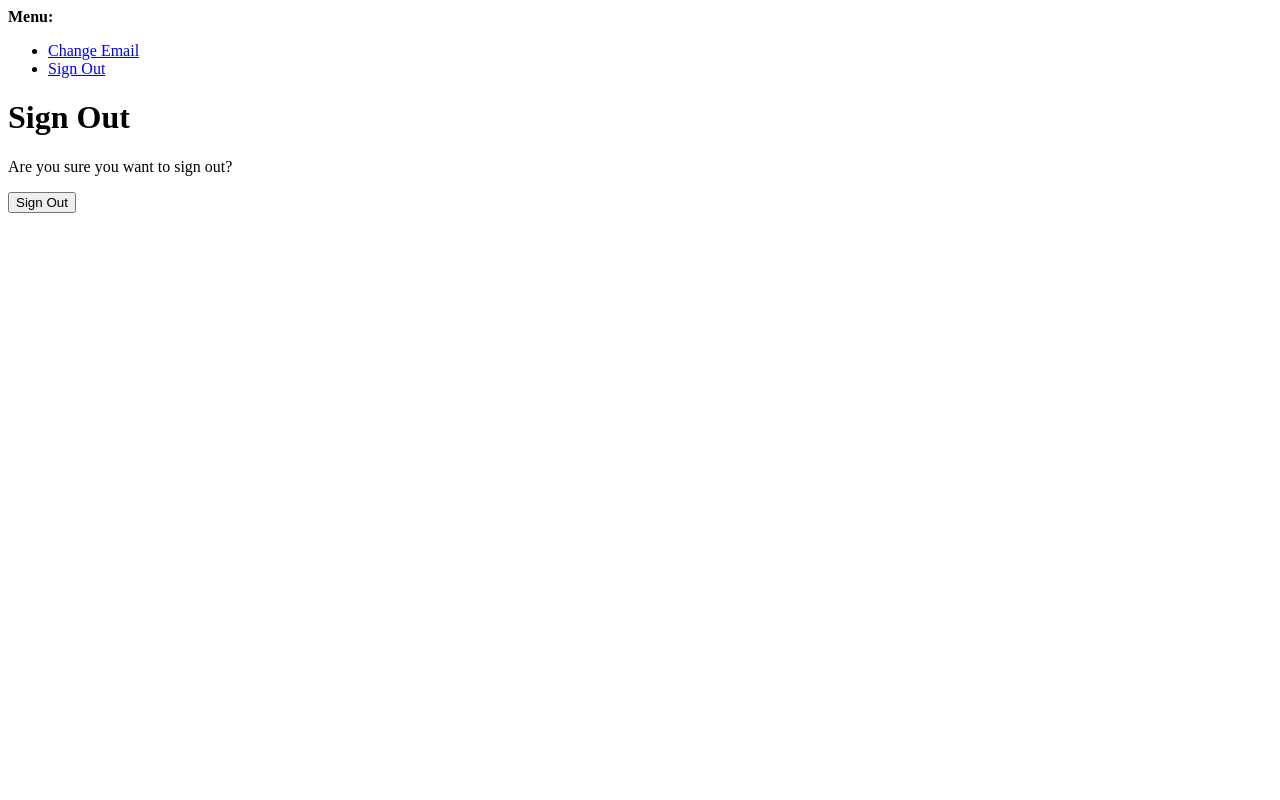
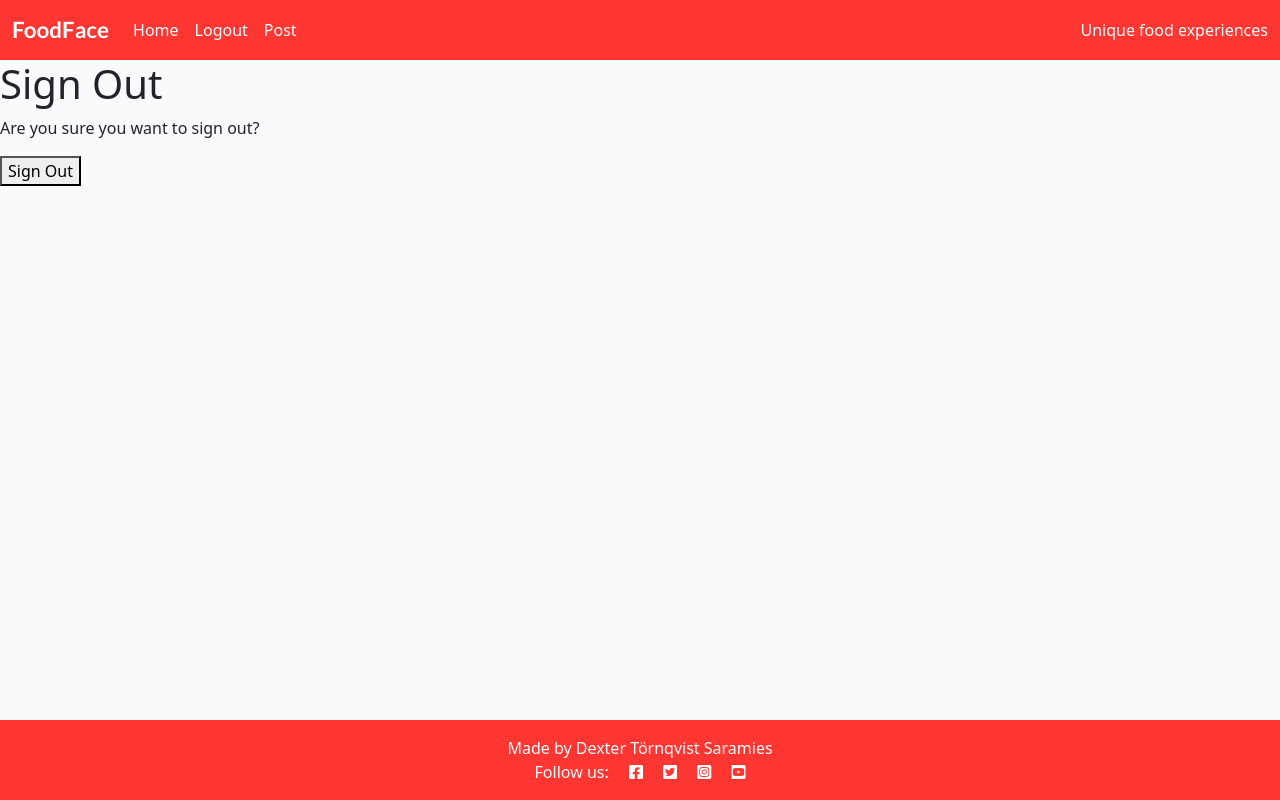
Before and after one commit to Bigkaboon/FoodFace, a Django app: page /accounts/logout/ in a window 1280 px wide. Run offline with Django 4.2, Linux system fonts and the light colour scheme; the visitor is signed in with stand-in values (Sample User, id 1).

Commit message:
added some styling and fixed logout page

```diff
--- a/static/css/style.css
+++ b/static/css/style.css
@@ -149,3 +149,17 @@ body {
     margin-right: auto;
     margin-left: auto;
 }
+
+.white-text {
+    color: white;
+}
+.navbar-light .navbar-nav .nav-link {
+    color: white;
+}
+.navbar-light .navbar-text {
+    color: white;
+}
+
+.footer-color {
+    background-color: #FF3632;
+}
--- a/templates/account/logout.html
+++ b/templates/account/logout.html
@@ -1,4 +1,5 @@
-{% extends "account/base_manage.html" %}
+{% extends "base.html" %}
+<div class="center-div">
     {% load allauth i18n %}
     {% block head_title %}
         {% trans "Sign Out" %}
@@ -25,3 +26,4 @@
             {% endslot %}
         {% endelement %}
     {% endblock content %}
+</div>
--- a/templates/base.html
+++ b/templates/base.html
@@ -23,10 +23,10 @@
 <body class="d-flex flex-column h-100">
 
     <!-- Navigation -->
-    <header class="light-red">
+    <header class="footer-color">
         <nav class="navbar navbar-expand-lg navbar-light">
             <div class="container-fluid">
-                <a class="navbar-brand" href="{% url 'home' %}"><span class="brand" id="123">FoodFace</span></a>
+                <a class="navbar-brand" href="{% url 'home' %}"><span class="brand white-text" id="123">FoodFace</span></a>
                 <button class="navbar-toggler" type="button" data-bs-toggle="collapse" data-bs-target="#navbarText"
                     aria-controls="navbarText" aria-expanded="false" aria-label="Toggle navigation">
                     <span class="navbar-toggler-icon"></span>
@@ -34,7 +34,7 @@
                 <div class="collapse navbar-collapse" id="navbarText">
                     <ul class="navbar-nav me-auto mb-6 mb-lg-0">
                         <li class="nav-item">
-                            <a class="nav-link active" aria-current="page" href="{% url 'home' %}">Home</a>
+                            <a class="nav-link" aria-current="page" href="{% url 'home' %}">Home</a>
                         </li>
                         {% if user.is_authenticated %}
                         <li class="nav-item">
@@ -52,7 +52,7 @@
                         </li>
                         {% endif %}
                     </ul>
-                    <span class="navbar-text text-muted">
+                    <span class="navbar-text white-text">
                         Unique food experiences
                     </span>
                 </div>
@@ -82,7 +82,7 @@
 
     <!-- Footer -->
     <footer class="footer mt-auto py-3 dark-bg">
-        <p class="m-0 text-center text-white">Made by Code Instituters</p>
+        <p class="m-0 text-center text-white">Made by Dexter Törnqvist Saramies</p>
         <p class="m-0 text-center text-white">Follow us: <i class="fab fa-facebook-square ms-3"></i>
             <i class="fab fa-twitter-square ms-3"></i>
             <i class="fab fa-instagram-square ms-3"></i>
```
Lines whose indentation alone changed are shown as unchanged.
